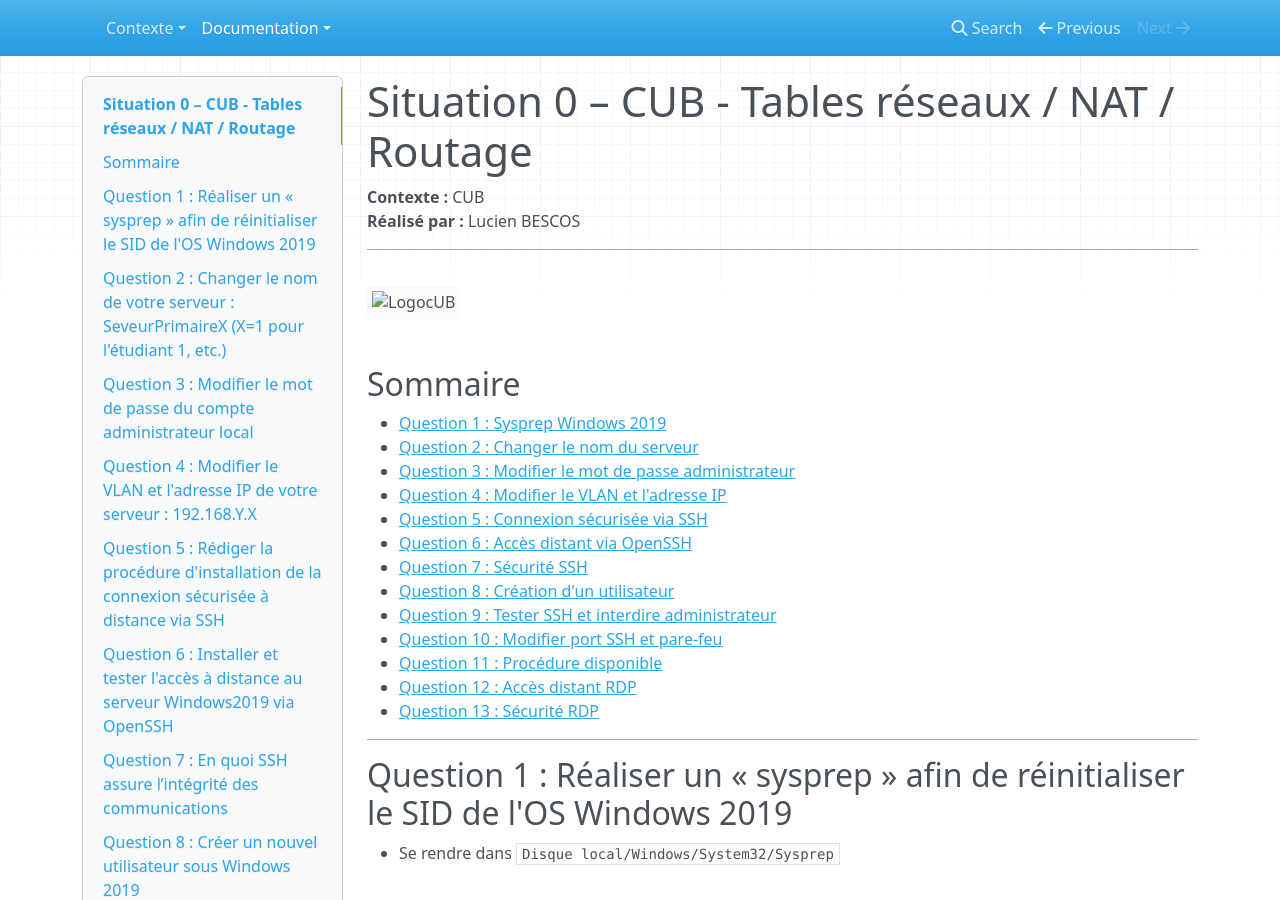
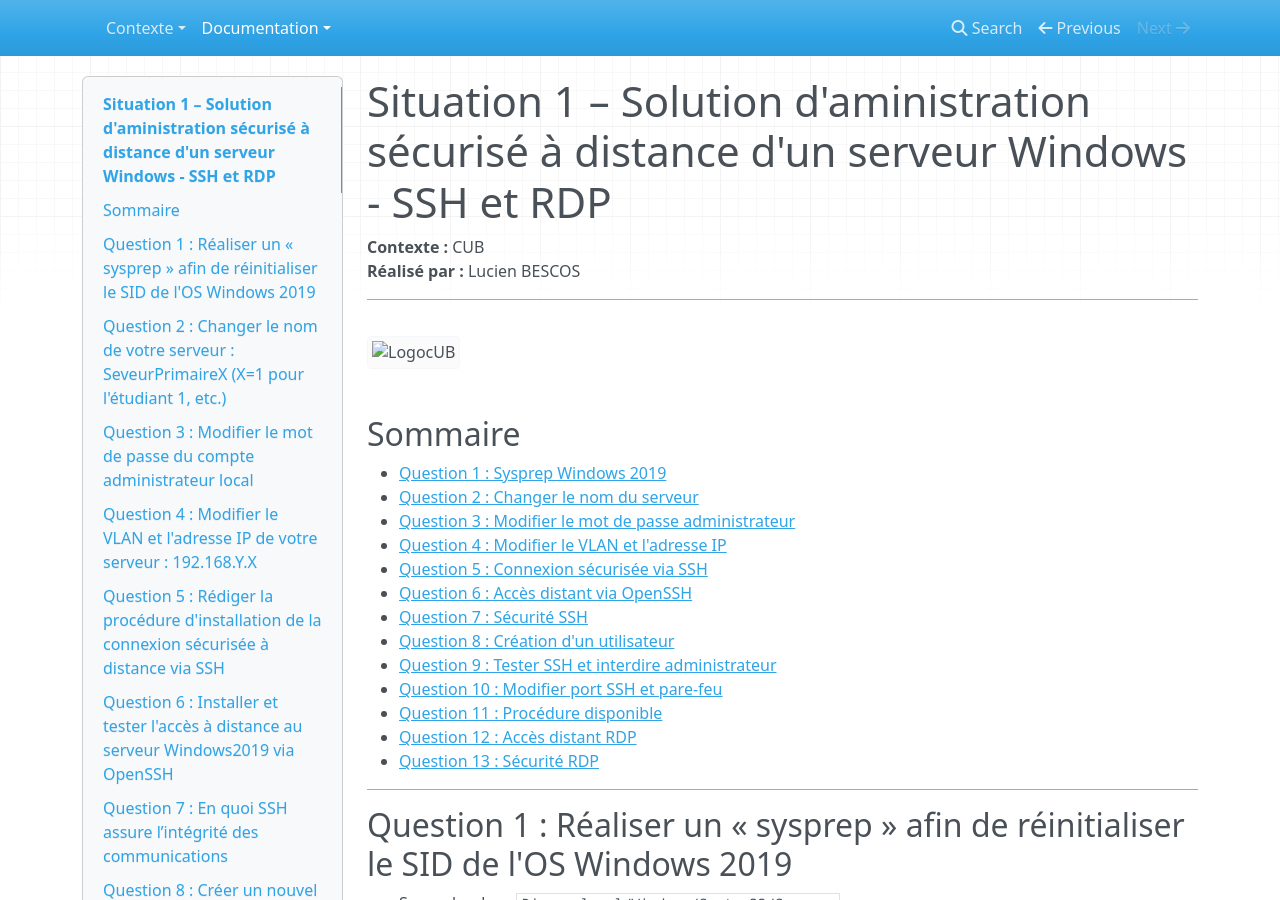
Before and after one commit to hugog36/CUBDOCUMENTATIONDORTMUND, an MkDocs documentation site: the page built from docs/documentation/Windows/Bescos_Situation1_Solution d'aministration sécurisé à distance d'un serveur Windows - SSH et RDP.md, in a window 1280 px wide and 900 px high. Built offline with MkDocs 1.6.1, drawn with Linux system fonts in a browser that asks for light colours; nearby versions of some CDN libraries.

Commit message:
Update Bescos_Situation1_Solution d'aministration sécurisé à distance d'un serveur Windows - SSH et RDP.md

```diff
--- a/docs/documentation/Windows/Bescos_Situation1_Solution d'aministration sécurisé à distance d'un serveur Windows - SSH et RDP.md
+++ b/docs/documentation/Windows/Bescos_Situation1_Solution d'aministration sécurisé à distance d'un serveur Windows - SSH et RDP.md
@@ -1,4 +1,4 @@
-# Situation 0 – CUB - Tables réseaux / NAT / Routage
+# Situation 1 – Solution d'aministration sécurisé à distance d'un serveur Windows - SSH et RDP
 
 **Contexte :** CUB
 **Réalisé par :** Lucien BESCOS
```
